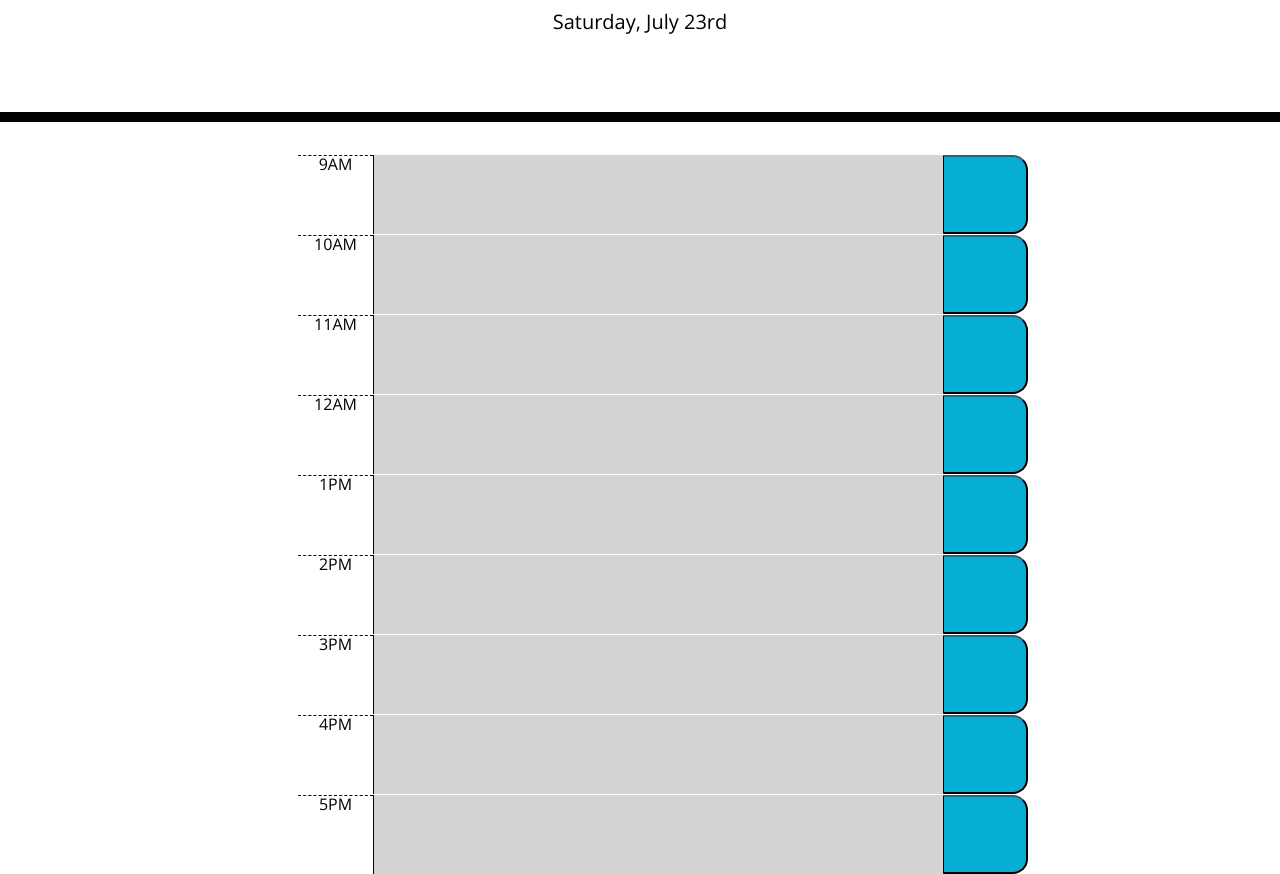
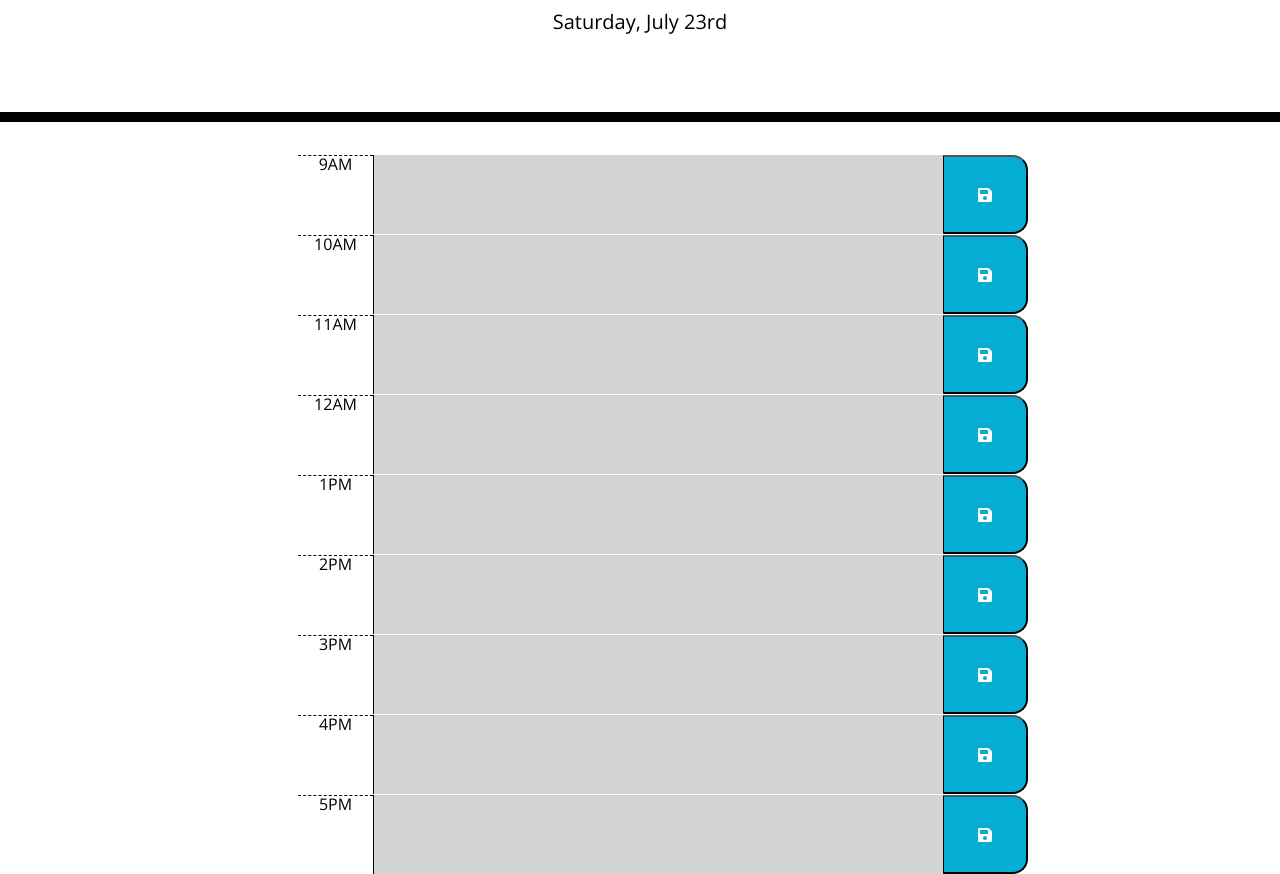
Before and after one commit to namideo/Work-Schedular, a plain HTML site: page index.html in a window 1280 px wide. Shown: the part 182-1056 px from the top of the page. Drawn offline with nearby package versions, Linux system fonts and the light colour scheme.

Commit message:
added save button and local storage

```diff
--- a/assets/script.js
+++ b/assets/script.js
@@ -102,7 +102,18 @@ if (currentHour < hour17) {
 
 
 
-$(".saveBtn").addEventListener("click", function() {
-  var Content = localStorage.setItem("Content", Content);
-  document.getElementById("textcontent").innerHTML = localStorage.getItem("Content");
+$(".saveBtn").on("click", function(event) { console.log(event.currentTarget.id.split('-')[1]);
+
+    var textId = event.currentTarget.id.split('-')[1];
+    // console.log($(`#${textId}`));
+
+// Get value from html element
+
+var textVal = $(`#${textId}`)[0].value;
+    console.log(textVal);
+  localStorage.setItem(textId, textVal);
+
+  $('#9').innerHTML = localStorage.getItem(textId);
+  console.log("content");
+
 });
--- a/index.html
+++ b/index.html
@@ -29,12 +29,13 @@
       <p id="currentDay" class="lead"></p>
     </header>
     <div class="container">
+
       <!-- Timeblocks go here -->
       <div class="time-block">
         <div class="row">
           <div class="hour">9AM</div>
           <textarea class="col-6" id="9" id="textcontent"></textarea>
-          <button class="saveBtn"></button>
+          <button class="saveBtn" id="saveBtn-9"><i class="fas fa-save"></i></button>
         </div>
       </div>
 
@@ -42,7 +43,7 @@
         <div class="row">
           <div class="hour">10AM</div>
           <textarea class="col-6" id="10"></textarea>
-          <button class="saveBtn"></button>
+          <button class="saveBtn" id="saveBtn-10"><i class="fas fa-save"></i></button>
         </div>
       </div>
 
@@ -50,7 +51,7 @@
         <div class="row">
           <div class="hour">11AM</div>
           <textarea class="col-6" id="11"></textarea>
-          <button class="saveBtn"></button>
+          <button class="saveBtn" id="saveBtn-11"><i class="fas fa-save"></i></button>
         </div>
       </div>
 
@@ -58,7 +59,7 @@
         <div class="row">
           <div class="hour">12AM</div>
           <textarea class="col-6" id="12"></textarea>
-          <button class="saveBtn"></button>
+          <button class="saveBtn" id="saveBtn-12"><i class="fas fa-save"></i></button>
         </div>
       </div>
 
@@ -66,7 +67,7 @@
         <div class="row">
           <div class="hour">1PM</div>
           <textarea class="col-6" id="13"></textarea>
-          <button class="saveBtn"></button>
+          <button class="saveBtn" id="saveBtn-13"><i class="fas fa-save"></i></button>
         </div>
       </div>
 
@@ -74,7 +75,7 @@
         <div class="row">
           <div class="hour">2PM</div>
           <textarea class="col-6" id="14"></textarea>
-          <button class="saveBtn"></button>
+          <button class="saveBtn" id="saveBtn-14"><i class="fas fa-save"></i></button>
         </div>
       </div>
 
@@ -82,7 +83,7 @@
         <div class="row">
           <div class="hour">3PM</div>
           <textarea class="col-6" id="15"></textarea>
-          <button class="saveBtn"></button>
+          <button class="saveBtn" id="saveBtn-15"><i class="fas fa-save"></i></button>
         </div>
       </div>
 
@@ -90,7 +91,7 @@
         <div class="row">
           <div class="hour">4PM</div>
           <textarea class="col-6" id="16"></textarea>
-          <button class="saveBtn"></button>
+          <button class="saveBtn" id="saveBtn-16"><i class="fas fa-save"></i></button>
         </div>
       </div>
 
@@ -98,7 +99,7 @@
         <div class="row">
           <div class="hour">5PM</div>
           <textarea class="col-6" id="17"></textarea>
-          <button class="saveBtn"></button>
+          <button class="saveBtn" id="saveBtn-17"><i class="fas fa-save"></i></button>
         </div>
       </div>
 
```
